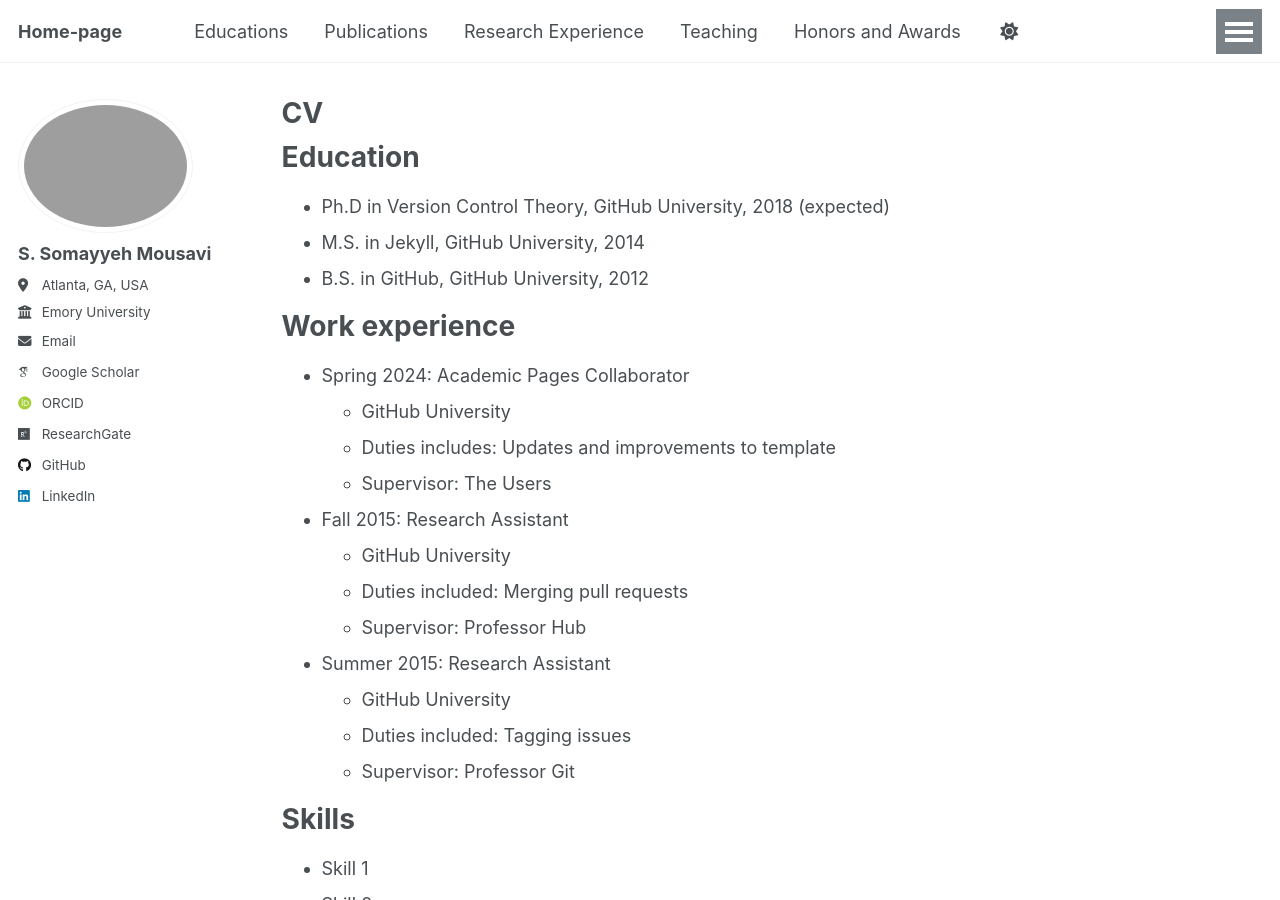
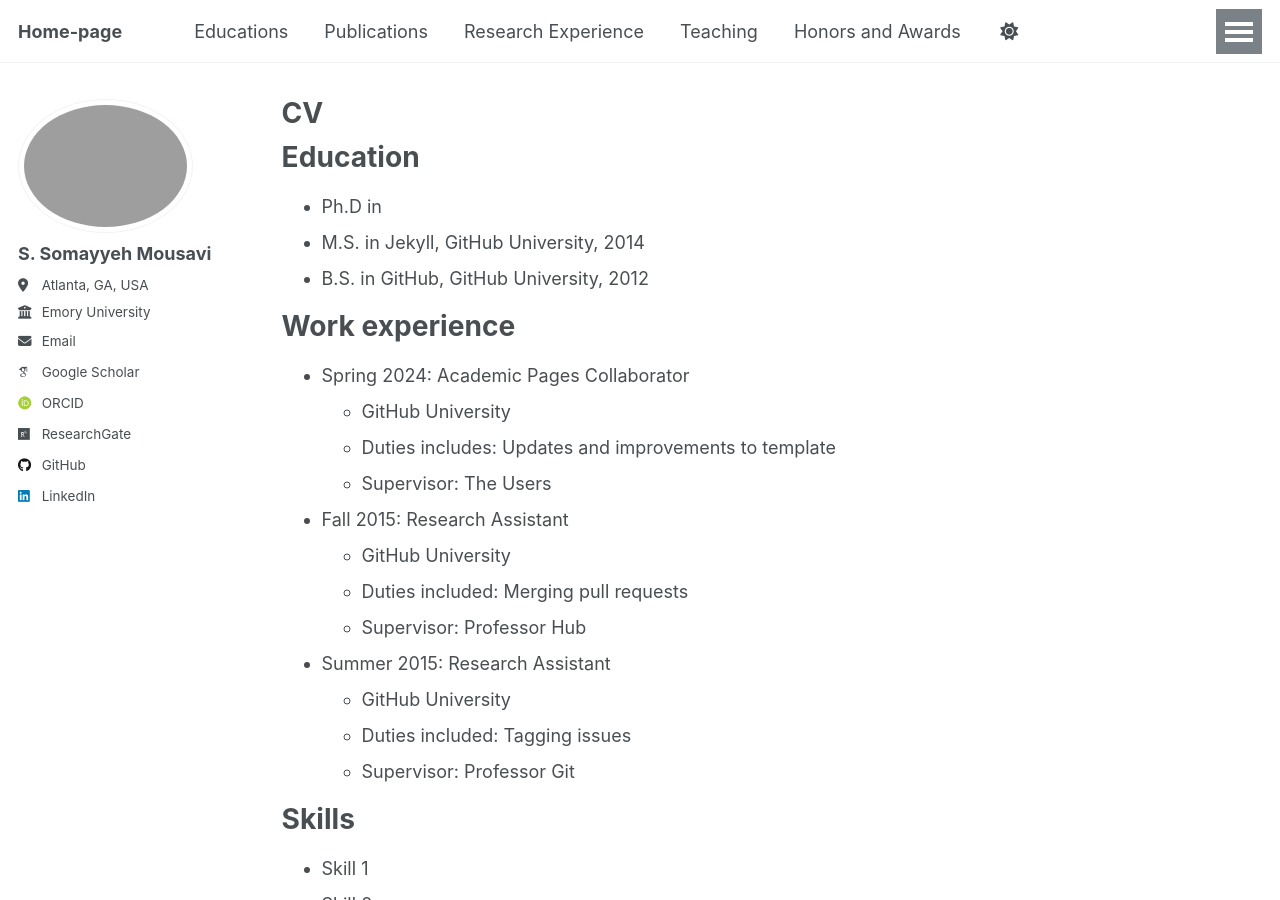
Before and after one commit to Somayyehmousavi/somayyehmousavi.github.io, a Jekyll site: the page built from _pages/cv.md, in a window 1280 px wide and 900 px high. Built offline with Jekyll 4.4.1, drawn with Linux system fonts in a browser that asks for light colours; some web fonts are replaced.

Commit message:
Update cv.md

```diff
--- a/_pages/cv.md
+++ b/_pages/cv.md
@@ -11,7 +11,7 @@ redirect_from:
 
 Education
 ======
-* Ph.D in Version Control Theory, GitHub University, 2018 (expected)
+* Ph.D in
 * M.S. in Jekyll, GitHub University, 2014
 * B.S. in GitHub, GitHub University, 2012
 
```
